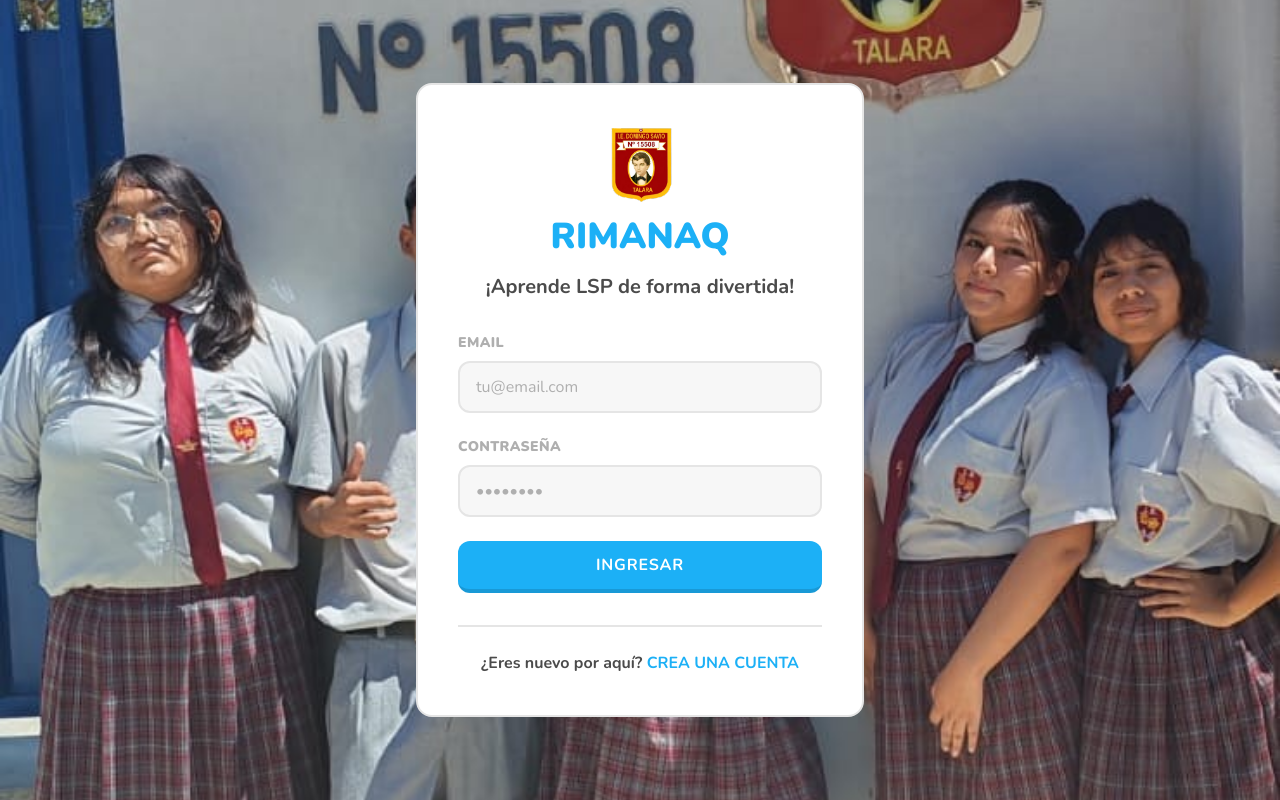
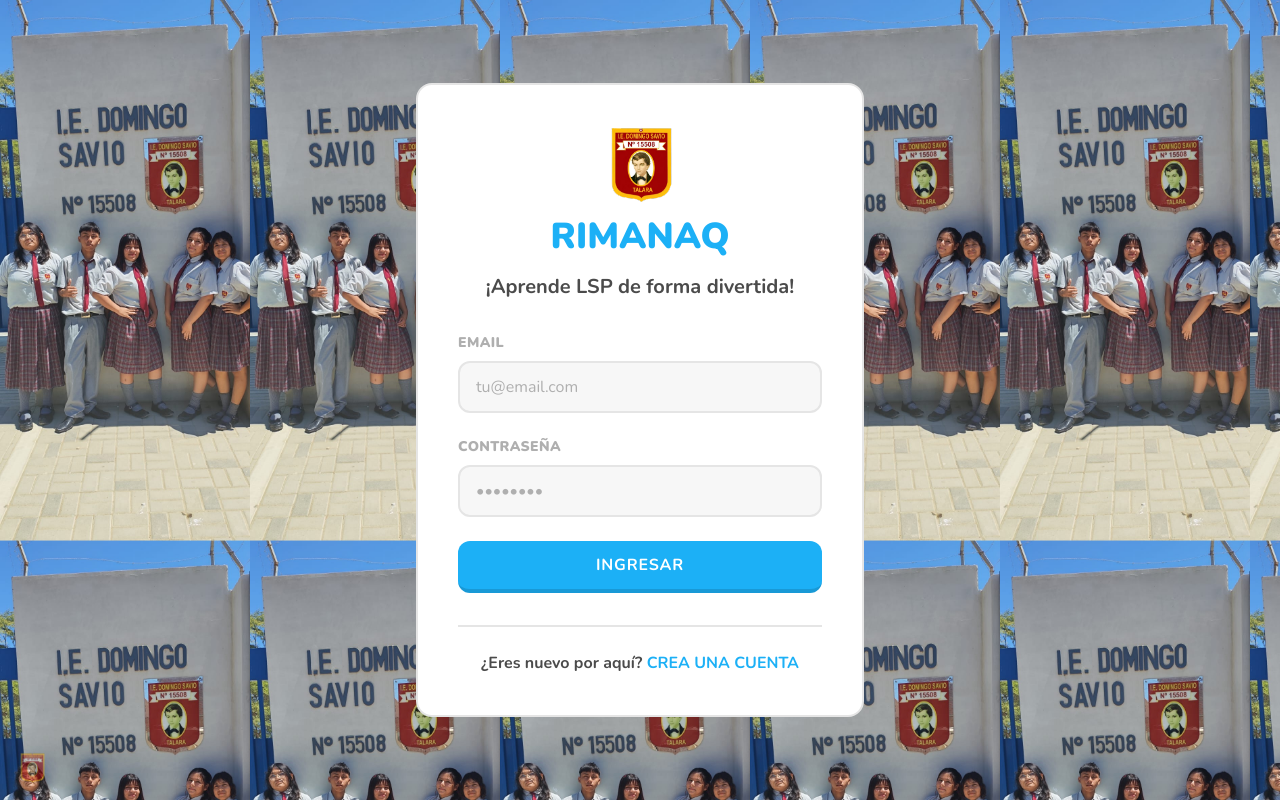
Before and after one commit to gianca04/rimanaq-front, a React (Vite) app: page / in a window 1280 px wide. Built offline with nearby package versions, Linux system fonts and the light colour scheme; no server answers.

Commit message:
Mosaico de wallpaper y logo persistente.

```diff
--- a/src/App.tsx
+++ b/src/App.tsx
@@ -240,11 +240,20 @@ function AppWithAuth() {
     );
   }
 
-  if (!isAuthenticated) {
-    return <AuthScreen onAuthSuccess={handleLoginSuccess} />;
-  }
+  return (
+    <div className="relative">
+      {!isAuthenticated ? (
+        <AuthScreen onAuthSuccess={handleLoginSuccess} />
+      ) : (
+        <AuthenticatedApp />
+      )}
 
-  return <AuthenticatedApp />;
+      {/* Logo institucional super pequeño y con 50% de opacidad siempre presente */}
+      <div className="fixed bottom-4 left-4 opacity-50 select-none pointer-events-none z-50">
+        <img src="/logo.svg" alt="Logo Institucional" className="h-8 w-auto" />
+      </div>
+    </div>
+  );
 }
 
 // Componente principal que envuelve todo con el AuthProvider
--- a/src/components/Login.tsx
+++ b/src/components/Login.tsx
@@ -42,8 +42,8 @@ const Login: React.FC<LoginProps> = ({ onLoginSuccess, onGoToRegister }) => {
 
   return (
     <div
-      className="min-h-screen flex items-center justify-center bg-duo-background-soft p-4 bg-cover bg-center bg-no-repeat"
-      style={{ backgroundImage: "url('/wallpaper_login.jpeg')" }}
+      className="min-h-screen flex items-center justify-center bg-duo-background-soft p-4 bg-repeat"
+      style={{ backgroundImage: "url('/wallpaper_login.jpeg')", backgroundSize: "250px" }}
     >
       <div className="card-duo w-full max-w-md p-10">
         <div className="flex flex-col items-center mb-4">
```
